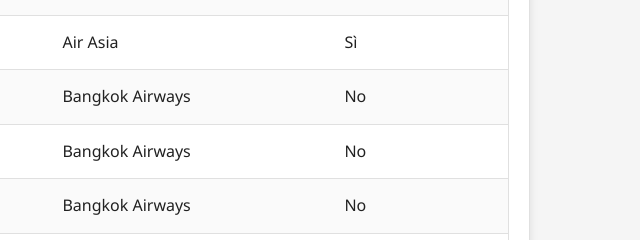
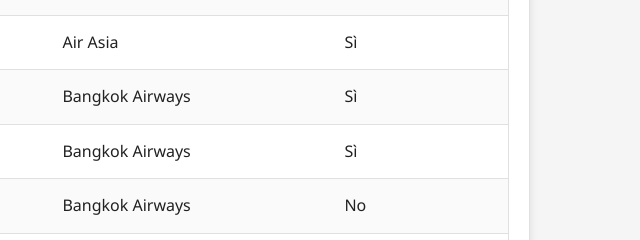
Before and after one commit to elminator28/viaggi, a plain HTML site: page index.html in a window 1280 px wide. Shown: the part 382-622 px from the top of the page, 640-1280 px from the left. Drawn offline with Linux system fonts and the light colour scheme.

Commit message:
Prenotato voli Siem Reap-Samui

```diff
--- a/index.html
+++ b/index.html
@@ -312,13 +312,13 @@
             <td>lunedì 27/7/2026</td>
             <td>SAI 12:55 - BKK 14:25</td>
             <td>Bangkok Airways</td>
-            <td>No</td>
+            <td>Sì</td>
           </tr>
           <tr>
             <td>lunedì 27/7/2026</td>
             <td>BKK 16:00 - USM 17:05</td>
             <td>Bangkok Airways</td>
-            <td>No</td>
+            <td>Sì</td>
           </tr>
           <tr>
             <td>sabato 1/8/2026</td>
```
